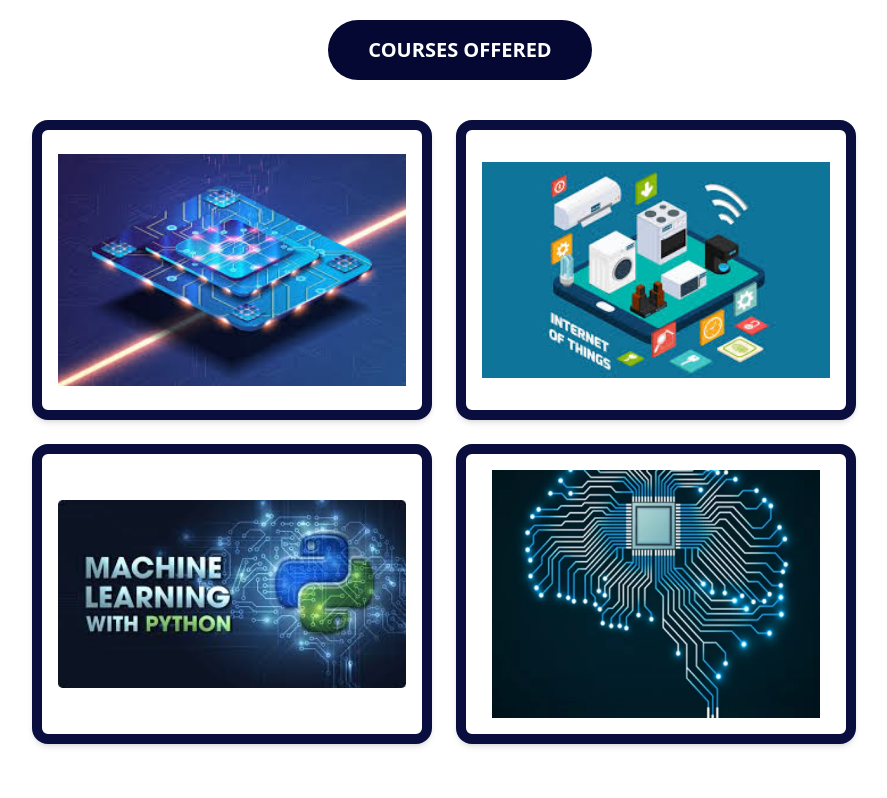
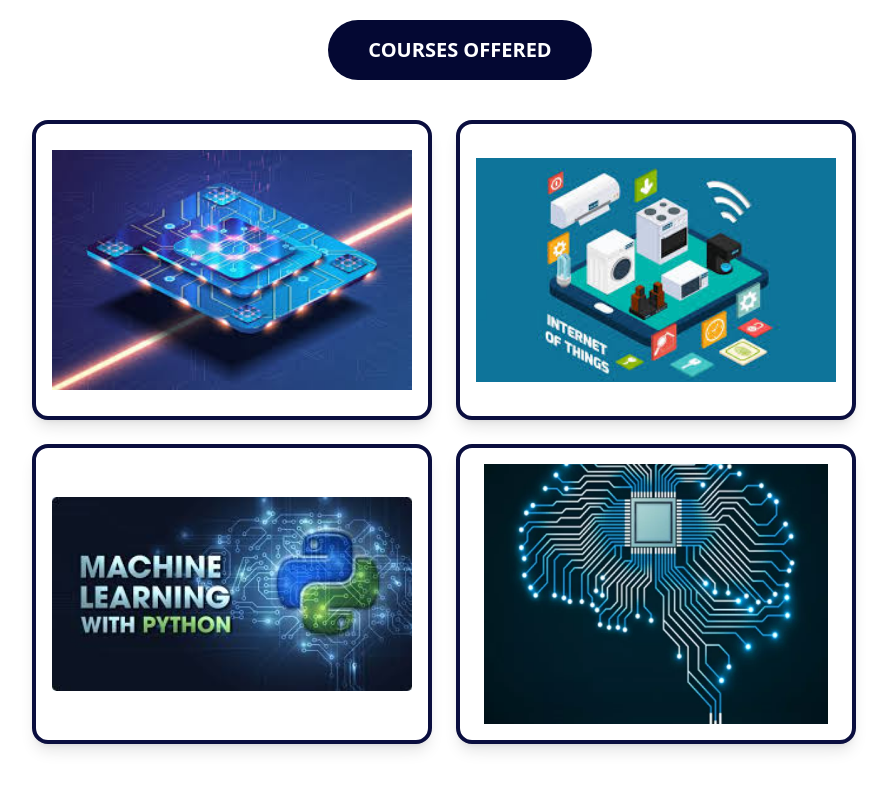
Before and after one commit to Dhrati31/wcise, a React (Vite) app in the folder frontend/: page /technical-workshop in a window 1280 px wide. Shown: the part 680-1478 px from the top of the page, without its empty margins (196-1083 px from the left). Built offline with nearby package versions, Linux system fonts and the light colour scheme.

Commit message:
Technical workshop final

```diff
--- a/frontend/src/pages/TechnicalWorkshop.jsx
+++ b/frontend/src/pages/TechnicalWorkshop.jsx
@@ -72,22 +72,22 @@
       <div className="flex justify-center px-4 mt-10">
         <div className="grid grid-cols-1 sm:grid-cols-2 gap-6">
 
-          <div onClick={handleClickAndScroll} className=" md:shadow-md hover:shadow-lg hover:shadow-blue-900 cursor-pointer transition-all w-[400px] h-[300px] bg-white rounded-2xl shadow-lg border-10 border-[#0a0e3f] flex items-center justify-center">
+          <div onClick={handleClickAndScroll} className="cursor-pointer transition-all w-full sm:w-[300px] md:w-[400px] h-[240px] sm:h-[260px] md:h-[300px] bg-white rounded-2xl shadow-lg border-4 border-[#0a0e3f] flex items-center justify-center mx-auto hover:shadow-blue-900">
             <img src=".\src\images\embedded systems.png" alt="Embedded Systems"
               className="object-contain w-full h-full rounded-xl p-4" />
           </div>
 
-          <div onClick={handleClickAndScroll2} className=" md:shadow-md hover:shadow-lg hover:shadow-blue-900 cursor-pointer transition-all w-[400px] h-[300px] bg-white rounded-2xl shadow-lg border-10 border-[#0a0e3f] flex items-center justify-center">
+          <div onClick={handleClickAndScroll2} className=" cursor-pointer transition-all w-full sm:w-[300px] md:w-[400px] h-[240px] sm:h-[260px] md:h-[300px] bg-white rounded-2xl shadow-lg border-4 border-[#0a0e3f] flex items-center justify-center mx-auto hover:shadow-blue-900">
             <img src=".\src\images\IOT.png" alt="Internet of Things"
               className="object-contain w-full h-full rounded-xl p-4" />
           </div>
 
-          <div onClick={handleClickAndScroll4} className=" md:shadow-md hover:shadow-lg hover:shadow-blue-900 cursor-pointer transition-all w-[400px] h-[300px] bg-white rounded-2xl shadow-lg border-10 border-[#0a0e3f] flex items-center justify-center">
+          <div onClick={handleClickAndScroll4} className=" cursor-pointer transition-all w-full sm:w-[300px] md:w-[400px] h-[240px] sm:h-[260px] md:h-[300px] bg-white rounded-2xl shadow-lg border-4 border-[#0a0e3f] flex items-center justify-center mx-auto hover:shadow-blue-900">
             <img src=".\src\images\python and ml.png" alt="Python + ML"
               className="object-contain w-full h-full rounded-xl p-4" />
           </div>
 
-          <div onClick={handleClickAndScroll3} className=" md:shadow-md hover:shadow-lg hover:shadow-blue-900 cursor-pointer transition-all w-[400px] h-[300px] bg-white rounded-2xl shadow-lg border-10 border-[#0a0e3f] flex items-center justify-center">
+          <div onClick={handleClickAndScroll3} className="cursor-pointer transition-all w-full sm:w-[300px] md:w-[400px] h-[240px] sm:h-[260px] md:h-[300px] bg-white rounded-2xl shadow-lg border-4 border-[#0a0e3f] flex items-center justify-center mx-auto hover:shadow-blue-900">
             <img src='.\src\images\digital system design.png' alt='digital system design'
               className='object-contain w-full h-full rounded-xl p-4' />
           </div>
@@ -116,7 +116,7 @@
 </div>
 
 <div className="mx-4 sm:mx-10 text-base sm:text-lg md:text-2xl">
-  <ul className="mt-3 text-left font-bold list-disc ml-4 sm:ml-6 space-y-2">
+  <ul className="mt-3 text-justify font-bold list-disc ml-4 sm:ml-6 space-y-2">
     <li>Email your choice at manoj.md.et@gmail.com or WhatsApp at +91 9667006019.</li>
     <li>Submit the registration fees at <a href="https://wcise.co.in/register" className="underline text-blue-300">wcise.co.in/register</a></li>
     <li>Fill the Google Form at <a href="https://forms.gle/m4JidARm6WEaWBMM6" className="underline text-blue-300">forms.gle/m4JidARm6WEaWBMM6</a></li>
```
